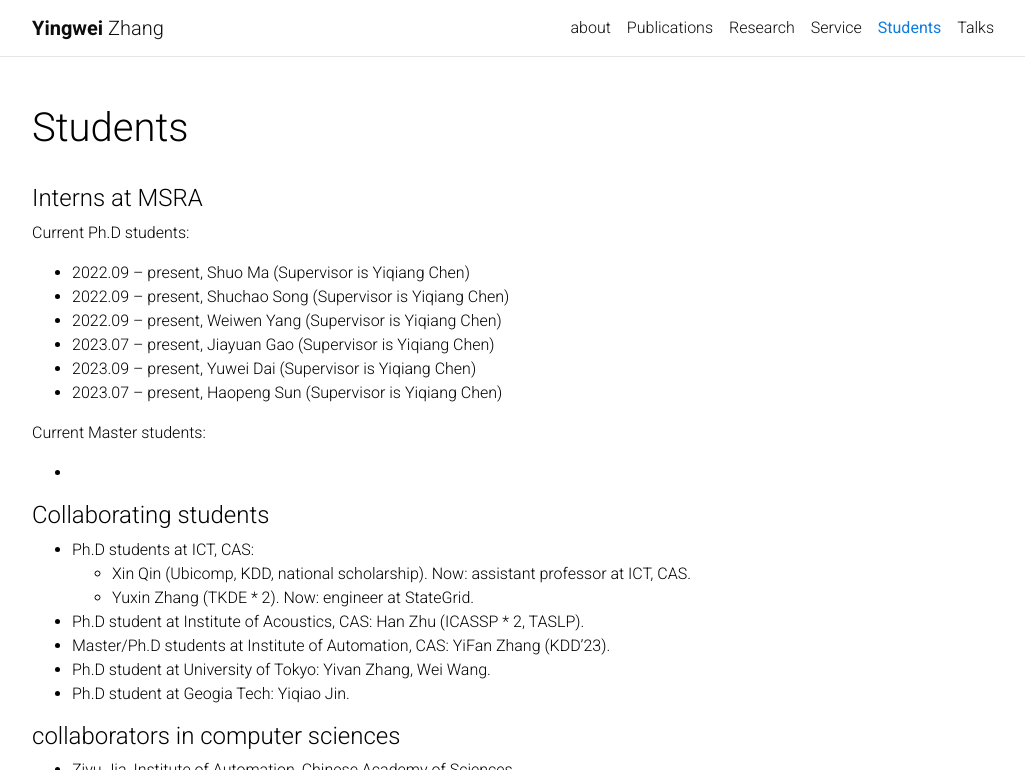
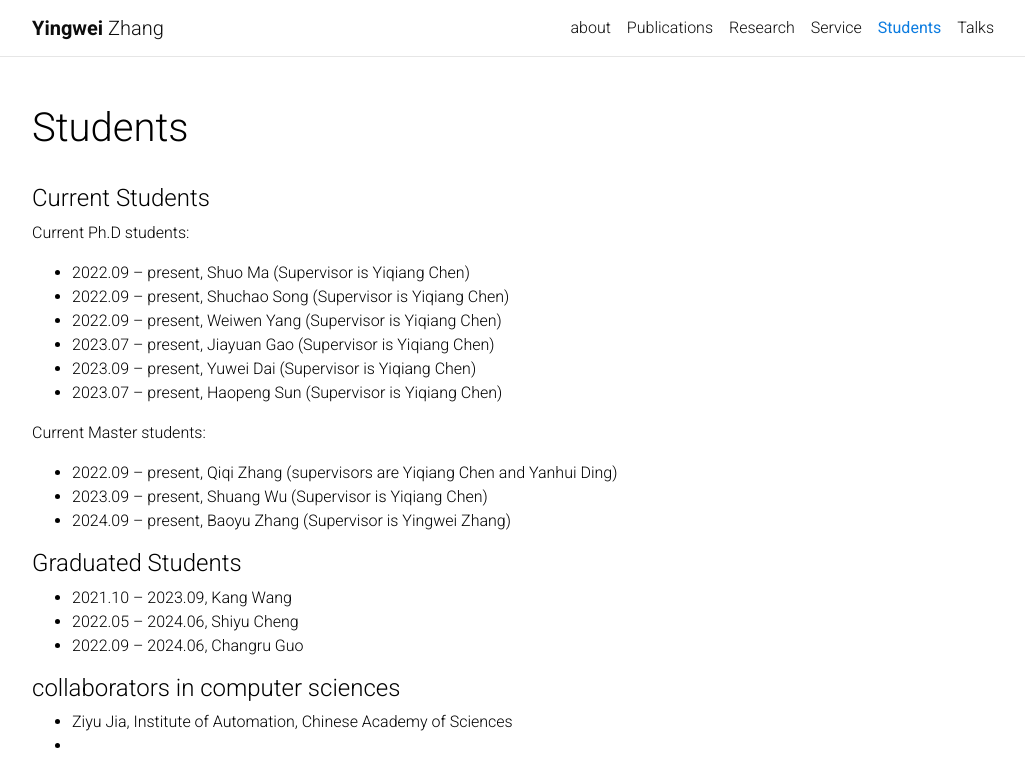
Before and after one commit to M-youyou/M-youyou.github.io, a Jekyll site: the page built from _pages/others.md, in a window 1280 px wide and 922 px high, cut to the strip 0-770 px from the top of the window. Shown: the whole strip, without its empty margins (123-1148 px from the left). Built offline with Jekyll 4.4.1, drawn with Linux system fonts in a browser that asks for light colours; comment, search, counter and statistics services are not loaded.

Commit message:
Update others.md

```diff
--- a/_pages/others.md
+++ b/_pages/others.md
@@ -5,7 +5,7 @@
 nav: true
 ---
 
-#### Interns at MSRA
+#### Current Students
 
 Current Ph.D students:
 
@@ -18,17 +18,16 @@
 
 Current Master students:
 
--
+- 2022.09 -- present, Qiqi Zhang (supervisors are Yiqiang Chen and Yanhui Ding)
+- 2023.09 -- present, Shuang Wu (Supervisor is Yiqiang Chen)
+- 2024.09 -- present, Baoyu Zhang (Supervisor is Yingwei Zhang)
 
-#### Collaborating students
 
-- Ph.D students at ICT, CAS:
-  - Xin Qin (Ubicomp, KDD, national scholarship). Now: assistant professor at ICT, CAS.
-  - Yuxin Zhang (TKDE * 2). Now: engineer at StateGrid.
-- Ph.D student at Institute of Acoustics, CAS: Han Zhu (ICASSP * 2, TASLP).
-- Master/Ph.D students at Institute of Automation, CAS: YiFan Zhang (KDD'23).
-- Ph.D student at University of Tokyo: Yivan Zhang, Wei Wang.
-- Ph.D student at Geogia Tech: Yiqiao Jin.
+#### Graduated Students
+
+- 2021.10 -- 2023.09, Kang Wang
+- 2022.05 -- 2024.06, Shiyu Cheng
+- 2022.09 -- 2024.06, Changru Guo
 
 #### collaborators in computer sciences
 
```
